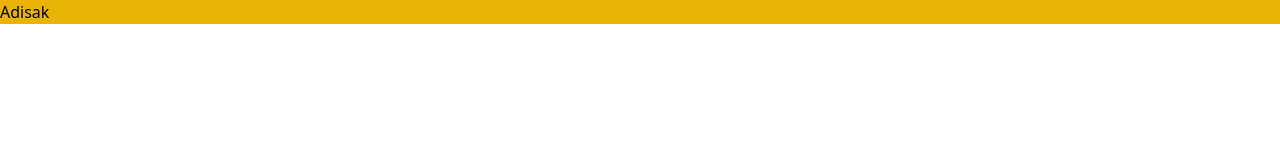
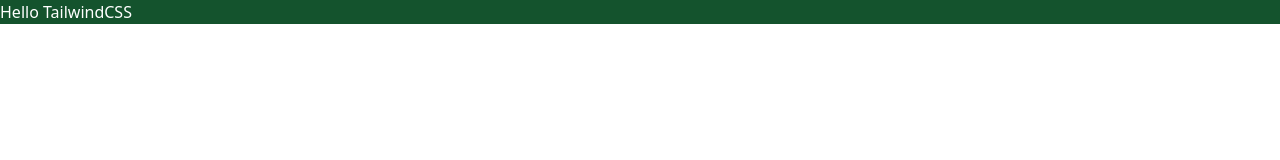
Before and after one commit to Adisak-KS/TailwindCSS-Basic, a website: page src/index.html in a window 1280 px wide. Drawn offline with Linux system fonts and the light colour scheme.

Commit message:
Background

```diff
--- a/src/index.html
+++ b/src/index.html
@@ -9,7 +9,9 @@
 </head>
 
 <body>
-    <h1 class="bg-yellow-500">Adisak</h1>
+    <div class="bg-green-900">
+        <div class="text-white">Hello TailwindCSS</div>
+    </div>
 </body>
 
 </html>
```
Also changed, not shown: src/output.css.
